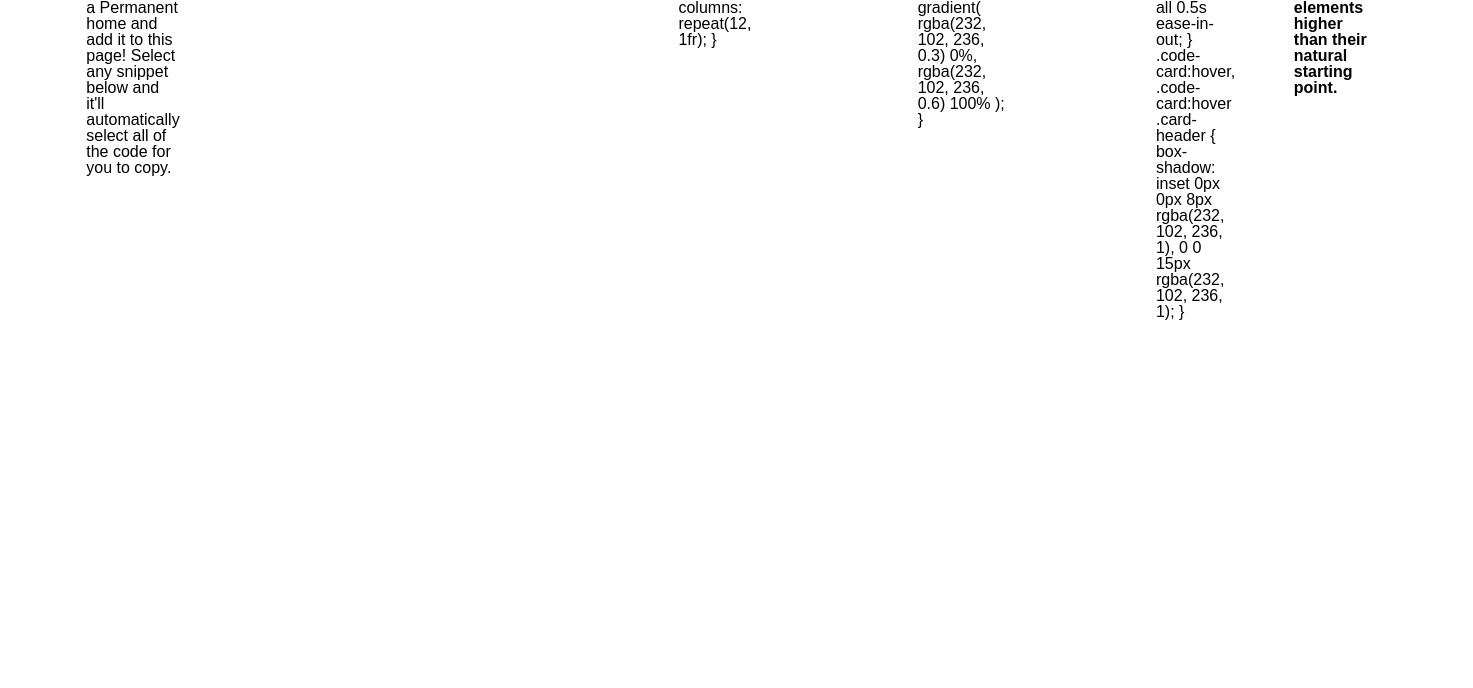
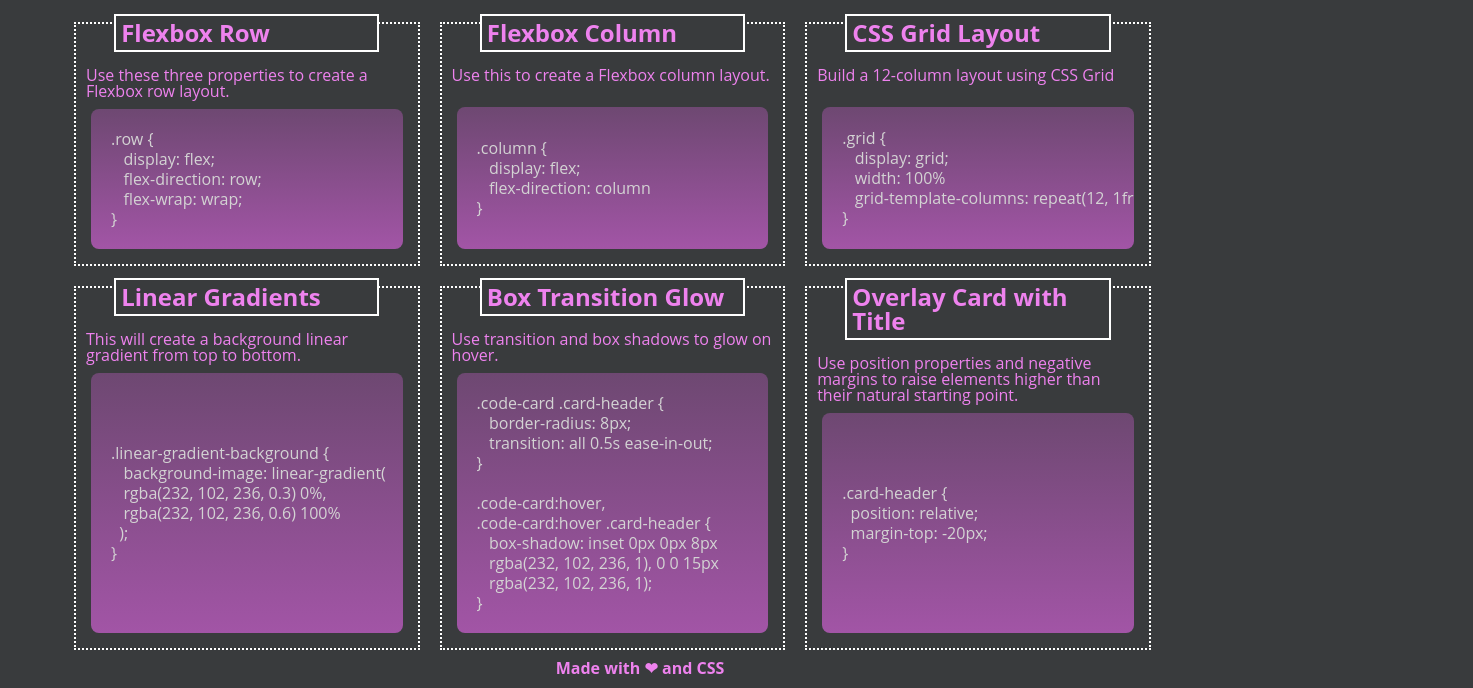
Before and after one commit to POlsen-92/CSS-Snippet, a plain HTML site: page index.html in a window 1280 px wide. Shown: the part 112-800 px from the top of the page, 1473 px wide, since content can reach past the window. Drawn offline with Linux system fonts and the light colour scheme.

Commit message:
filling in CSS and reworking HTML

```diff
--- a/Assets/style.css
+++ b/Assets/style.css
@@ -3,59 +3,104 @@
 }
 
 * {
-
+    font-family: "open sans";
 }
 
 body {
-    display: flex;
+    background-color: rgb(57, 59, 61);
 }
 
 header {
-    display: flex;
+    position: relative;
+    width: 80%;
+    margin: auto;
 
 }
 
 h1 {
-    display: flex;
-
+    color: violet;
+    font-size: 32px;
+    font-weight: bolder;
+    position: relative;
+    width: 80%;
+    margin: auto;
+    padding: 15px;
+    text-align: center;
 }
 
 header p {
-    display: flex;
-
+    color: lightgray;
+    font-size: 16px;;
+    display: block;
+    width: 80%;
+    margin: auto;
+    text-align: center;
+    margin-bottom: 30px;
 }
 
 main {
     display: flex;
-
+    width: 90%;
+    margin: auto;
+    flex-direction: row;
+    flex-wrap: wrap;
 }
 
 section {
     display: flex;
-
+    position: relative;
+    width: 30%;
+    border: 2px dotted white;
+    padding: 5px;
+    margin: 10px;
+    flex-direction: column;
 }
 
 h2 {
     display: flex;
-
+    position: relative;
+    color: violet;
+    font-size: 24px;
+    background-color: rgb(57, 59, 61);
+    border: 2px solid white;
+    width: 80%;
+    margin: 0 auto;
+    padding: 5px;
+    top: -15px;
+    font-weight: bold;
 }
 
 h3 {
     display: flex;
-
+    color: violet;
+    font-weight: 400;
+    min-height: 30px;
+    align-self: flex-start;
+    margin: 0 5px;
+    /* padding: 10px; */
 }
 
-section p {
+.snippets {
     display: flex;
-
+    color: lightgray;
+    line-height: 1.25;
+    background-image: linear-gradient(rgba(232, 102, 236, 0.3) 0%, rgba(232, 102, 236, 0.6) 100%);
+    border-radius: 8px;
+    padding: 20px;
+    margin: 10px;
+    flex-grow: 1;
+    white-space: pre-wrap;
+    overflow: auto;
+    align-items: center;
 }
 
 footer {
     display: flex;
-
+    width: 100%;
 }
 
 h4 {
     display: flex;
-
+    color: violet;
+    margin: auto;
 }
--- a/index.html
+++ b/index.html
@@ -17,72 +17,85 @@
         <section>
             <h2>Flexbox Row</h2>
             <h3>Use these three properties to create a Flexbox row layout.</h3>
-            <p>
-                .row {
+            <div class="snippets">
+
+<code><pre>.row {
    display: flex;
    flex-direction: row;
    flex-wrap: wrap;
-                }
-            </p>
+}</code></pre>
+
+                </div>
         </section>
         <section>
             <h2>Flexbox Column</h2>
             <h3>Use this to create a Flexbox column layout.</h3>
-            <p>
-                .column {
+            <div class="snippets">
+
+<pre><code>.column {
    display: flex;
    flex-direction: column
-                }
-            </p>
+}</code></pre>
+
+            </div>
         </section>
         <section>
             <h2>CSS Grid Layout</h2>
             <h3>Build a 12-column layout using CSS Grid</h3>
-            <p>
-                .grid {
+            <div class="snippets">
+
+<pre><code>.grid {
    display: grid;
    width: 100%
    grid-template-columns: repeat(12, 1fr);
-                }
-            </p>
+}</code></pre>
+
+            </div>
         </section>
         <section>
             <h2>Linear Gradients</h2>
             <h3>This will create a background linear gradient from top to bottom.</h3>
-            <p>
-                .linear-gradient-background {
+            <div class="snippets">
+
+<pre><code>.linear-gradient-background {
    background-image: linear-gradient(
    rgba(232, 102, 236, 0.3) 0%,
    rgba(232, 102, 236, 0.6) 100%
   );
-                }
-            </p>
+}</code></pre>
+
+            </div>
         </section>
         <section>
             <h2>Box Transition Glow</h2>
             <h3>Use transition and box shadows to glow on hover.</h3>
-            <p>
-                .code-card .card-header {
+            <div class="snippets">
+
+<pre><code>.code-card .card-header {
    border-radius: 8px;
    transition: all 0.5s ease-in-out;
 }
 
 .code-card:hover,
 .code-card:hover .card-header {
-                    box-shadow:
-                        inset 0px 0px 8px rgba(232, 102, 236, 1), 0 0 15px rgba(232, 102, 236, 1);
-                }
-            </p>
+   box-shadow: inset 0px 0px 8px
+   rgba(232, 102, 236, 1), 0 0 15px
+   rgba(232, 102, 236, 1);
+}</code></pre>
+
+            </div>
         </section>
         <section>
             <h2>Overlay Card with Title</h2>
             <h3>Use position properties and negative margins to raise elements higher than their natural starting point.</h3>
-            <p>
-                .card-heder {
+            <div class="snippets">
+
+<pre><code>.card-header {
   position: relative;
   margin-top: -20px;
-                }
-            </p>
+}</code></pre>
+
+            </div>
         </section>
     </main>
     <footer>
```
Lines whose indentation alone changed are shown as unchanged.
